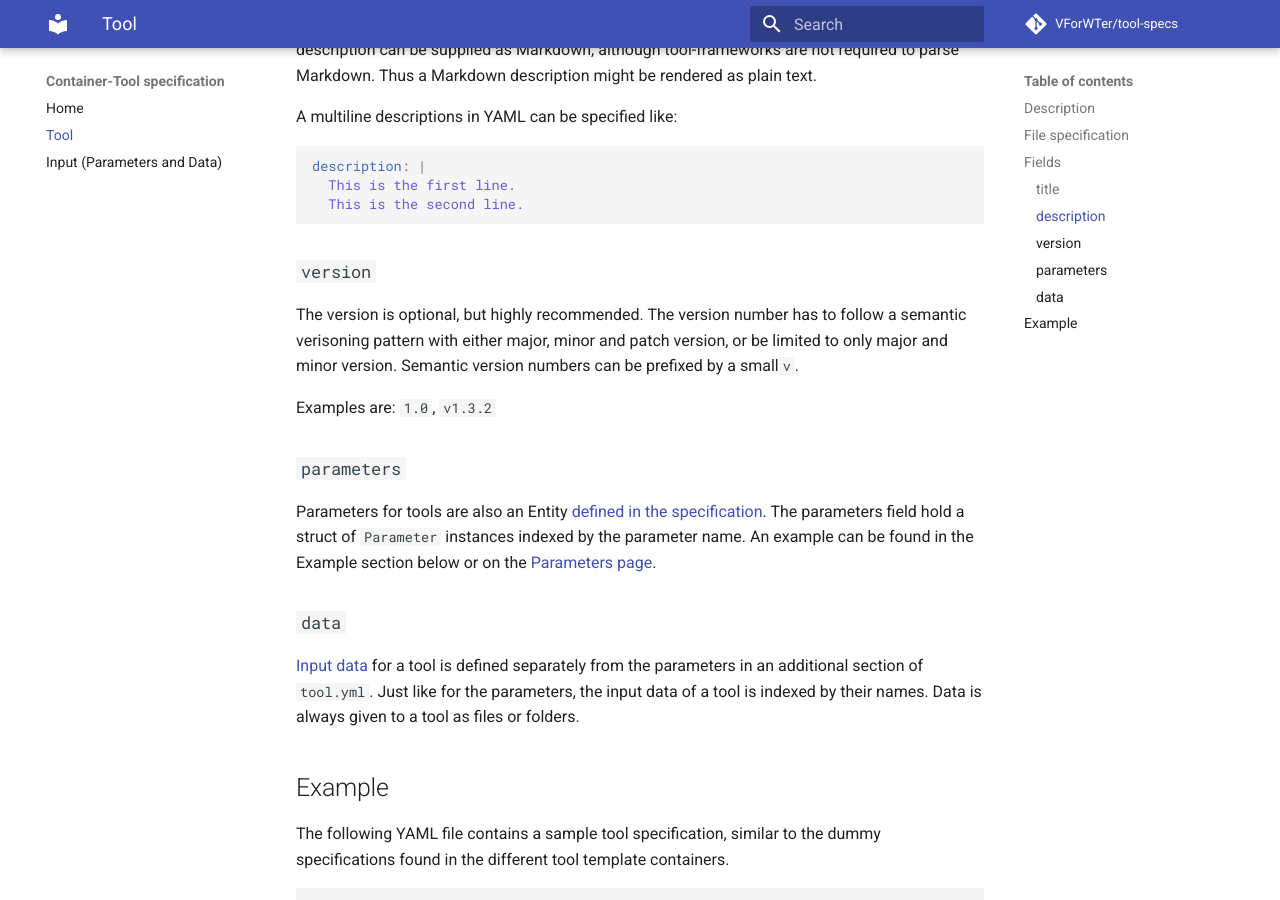
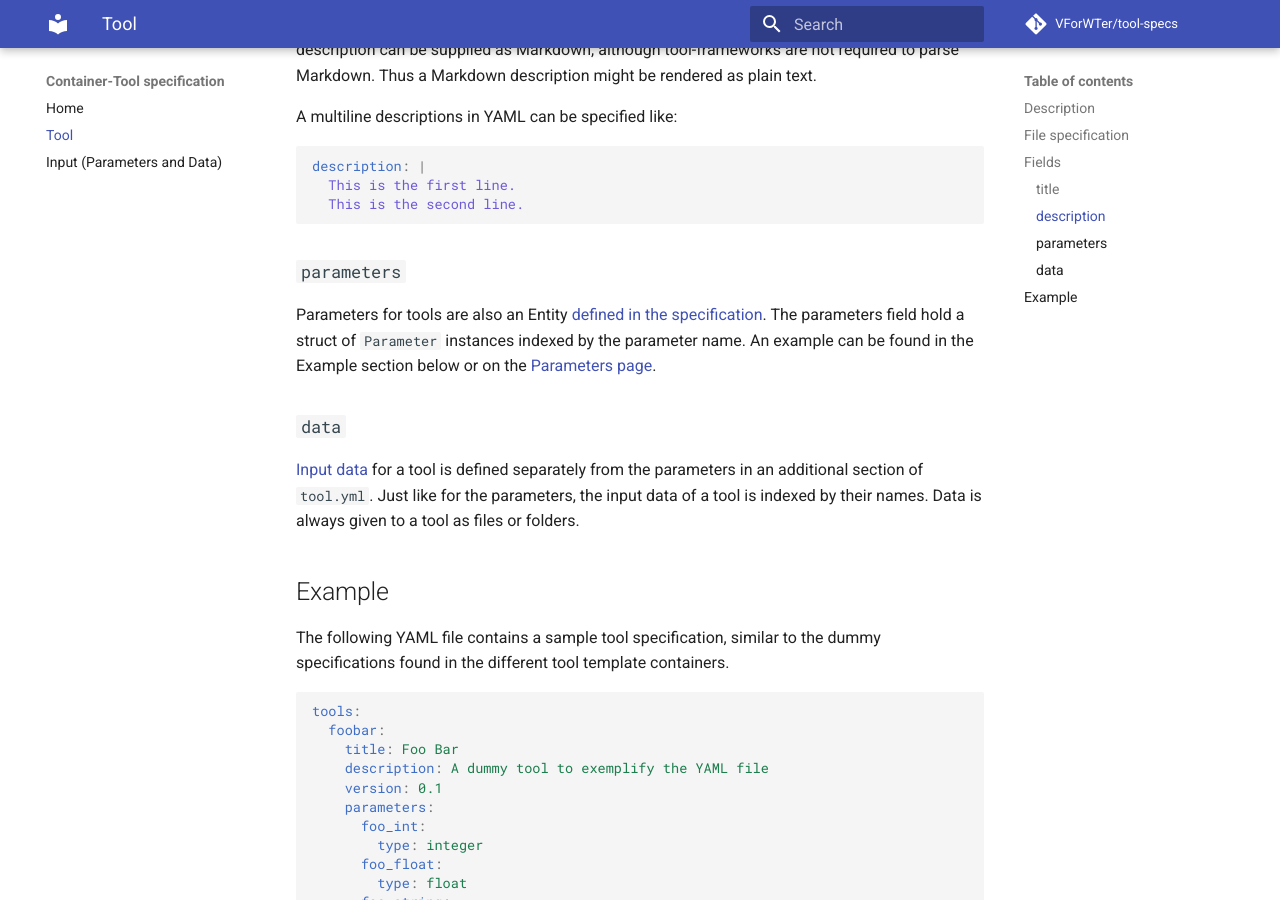
Before and after one commit to VForWaTer/tool-specs, an MkDocs documentation site: the page built from docs/tool.md, in a window 1280 px wide and 900 px high, scrolled down 1384 px. Built offline with MkDocs 1.6.1 and Material for MkDocs 9.7.7, drawn with Linux system fonts in a browser that asks for light colours; comment, search, counter and statistics services are not loaded.

Commit message:
remove versioning for tool.yml

````diff
--- a/docs/tool.md
+++ b/docs/tool.md
@@ -61,15 +61,6 @@ description: |
   This is the second line.
 ```
 
-### `version`
-
-The version is optional, but highly recommended.
-The version number has to follow a semantic verisoning pattern with either major, minor and patch version,
-or be limited to only major and minor version.
-Semantic version numbers can be prefixed by a small` v`.
-
-Examples are: `1.0`, `v1.3.2`
-
 ### `parameters`
 
 Parameters for tools are also an Entity [defined in the specification](parameter.md).
````
